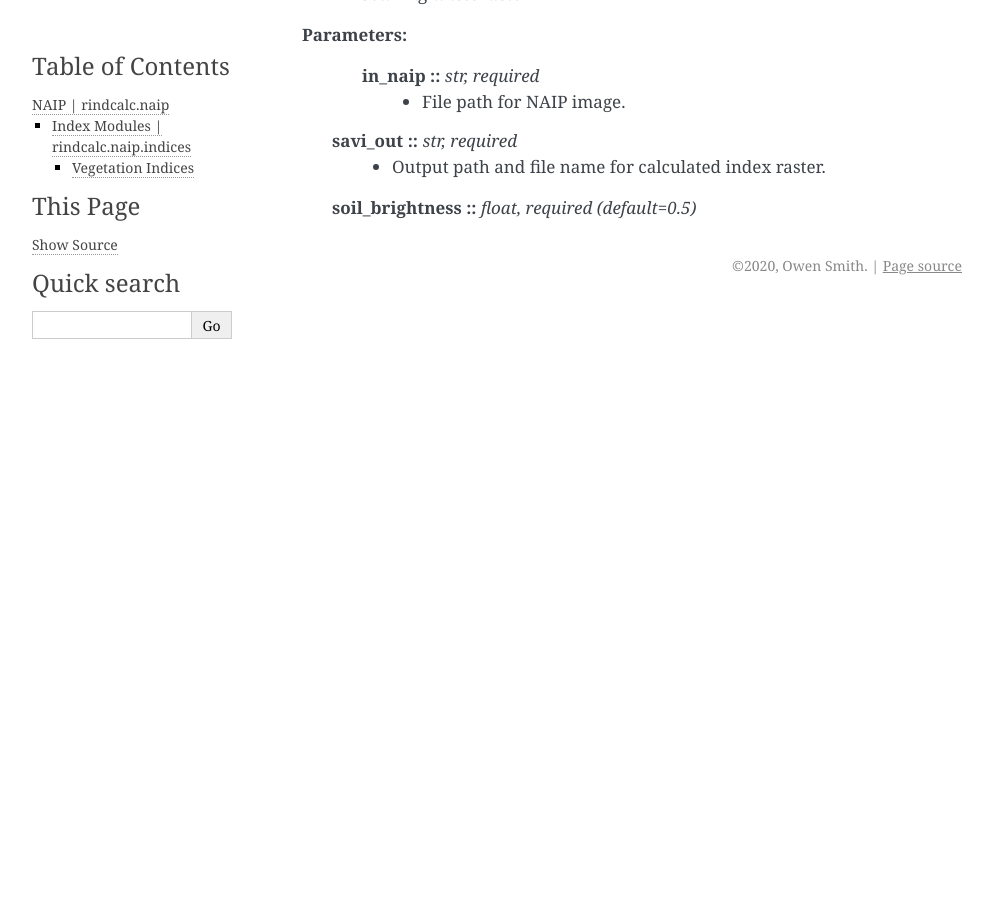
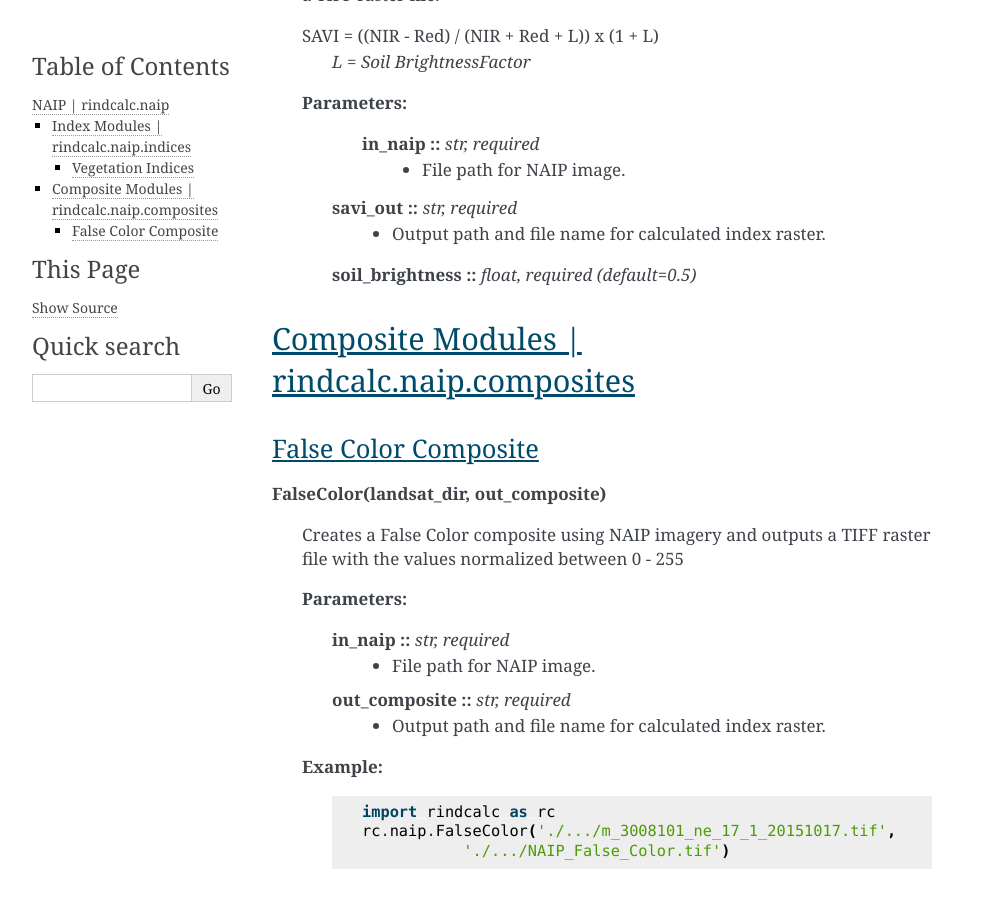
Before and after one commit to ocsmit/rindcalc, a Sphinx documentation site: the page built from docs/source/naip.rst, in a window 1280 px wide and 900 px high, scrolled down 1953 px. Shown: the whole window, without its empty margins (148-1140 px from the left). Built offline with Sphinx 7.4.7, drawn with Linux system fonts in a browser that asks for light colours; some of the changed text lies outside the part shown.

Commit message:
add composite documentation

```diff
--- a/docs/source/naip.rst
+++ b/docs/source/naip.rst
@@ -98,3 +98,30 @@ Vegetation Indices
                 * Output path and file name for calculated index raster.
 
             **soil_brightness ::** *float, required (default=0.5)*
+
+Composite Modules | rindcalc.naip.composites
+--------------------------------------------
+
+False Color Composite
+^^^^^^^^^^^^^^^^^^^^^
+
+**FalseColor(landsat_dir, out_composite)**
+
+    Creates a False Color composite using NAIP imagery and outputs a TIFF
+    raster file with the values normalized between 0 - 255
+
+    **Parameters:**
+
+            **in_naip ::** *str, required*
+                * File path for NAIP image.
+
+            **out_composite ::** *str, required*
+                * Output path and file name for calculated index raster.
+
+    **Example:**
+
+            .. code-block:: python
+
+               import rindcalc as rc
+               rc.naip.FalseColor('./.../m_3008101_ne_17_1_20151017.tif',
+                          './.../NAIP_False_Color.tif')
```
